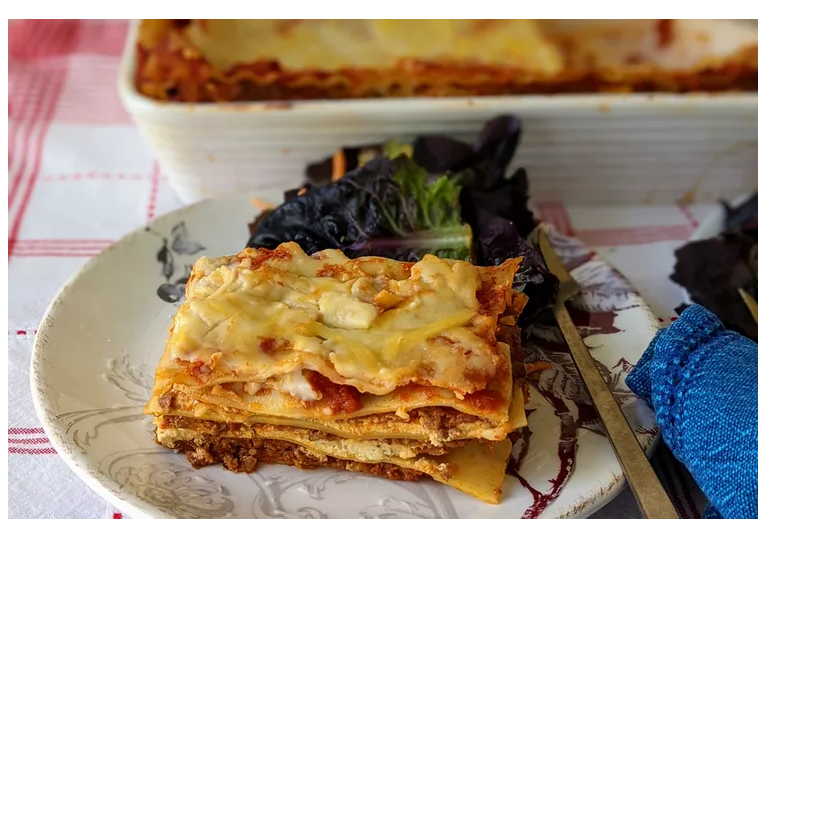
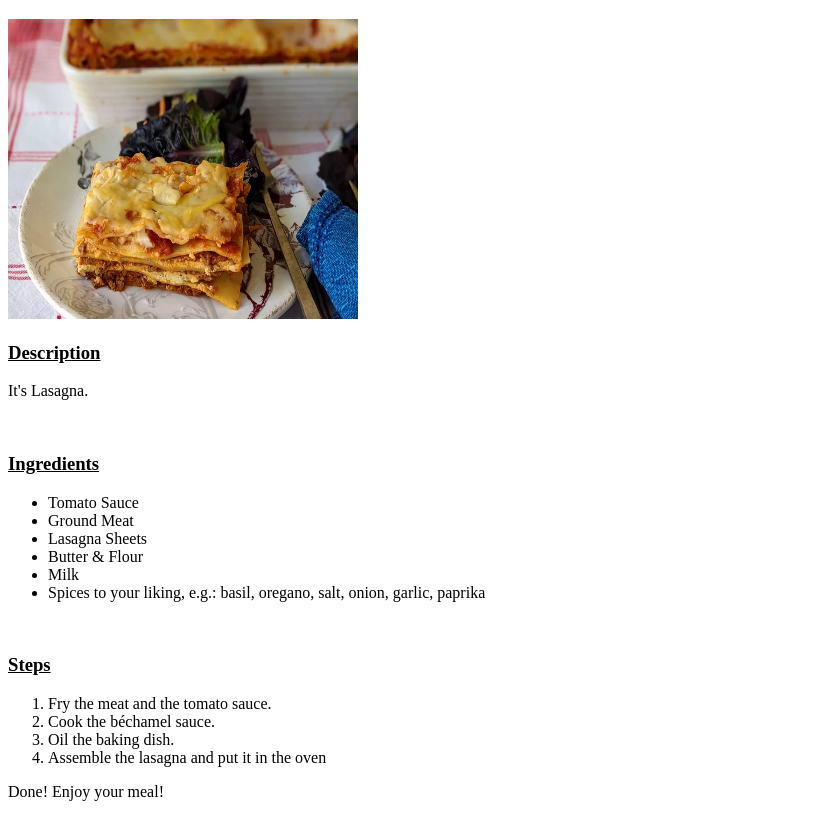
Before and after one commit to n-c-b-03/odin-recipes, a plain HTML site: page recipes/lasagna.html in a window 1280 px wide. Shown: the part 87-904 px from the top of the page, without its empty margins (0-813 px from the left). Before the commit the page ends 800 px from the top, so only its background shows below. Drawn offline with Linux system fonts and the light colour scheme.

Commit message:
Finish lasagna recipe

```diff
--- a/recipes/lasagna.html
+++ b/recipes/lasagna.html
@@ -9,7 +9,29 @@
     <a href="../index.html" target="_blank">Home</a>
     <br>
     <h1>Lasagna</h1>
-    <img src="../img/Lasagna.webp" alt="Lasagna"/>
+    <img src="../img/Lasagna.webp" alt="Lasagna" width="350" height="300">
+    <br>
+    <h3><ins>Description</ins></h3>
+    <p>It's Lasagna.</p>
+    <br>
+    <h3><ins>Ingredients</ins></h3>
+    <ul>
+        <li>Tomato Sauce</li>
+        <li>Ground Meat</li>
+        <li>Lasagna Sheets</li>
+        <li>Butter & Flour</li>
+        <li>Milk</li>
+        <li>Spices to your liking, e.g.: basil, oregano, salt, onion, garlic, paprika</li>
+    </ul>
+    <br>
+    <h3><ins>Steps</ins></h3>
+    <ol>
+        <li>Fry the meat and the tomato sauce.</li>
+        <li>Cook the béchamel sauce.</li>
+        <li>Oil the baking dish.</li>
+        <li>Assemble the lasagna and put it in the oven</li>
+    </ol>
+    <p>Done! Enjoy your meal!</p>
 
 </body>
 </html>
```
